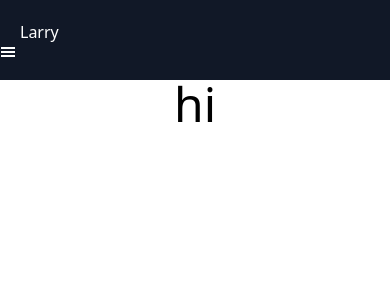
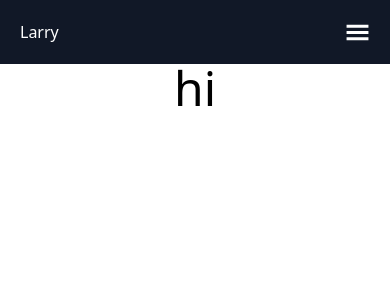
Before and after one commit to LarryWongKaHei/Portfolio, a React (Create React App) app: page / in a window 390 px wide. Shown: the top 300 px of the page. Built offline with nearby package versions, Linux system fonts and the light colour scheme.

Commit message:
Set up a show menu hamburger button

```diff
--- a/src/Components/Navbar.js
+++ b/src/Components/Navbar.js
@@ -1,12 +1,22 @@
 import { GiHamburgerMenu } from "react-icons/gi"
+import { useState } from "react"
 
 export function Navbar (){
+
+    const [showMenu, setShowMenu] = useState(false)
+
+    function clickMenu (){
+
+    }
+
     return (
-        <div className="bg-gray-900 text-white py-5 sticky top-0 grid">
+        <div className="bg-gray-900 text-white py-5 sticky top-0 grid grid-cols-1">
             <div id="logoAndName" className="flex justify-start ml-5">
                 Larry
             </div>
-            <GiHamburgerMenu />
+            <div>
+                <GiHamburgerMenu size={25} className="fixed top-5 right-5"/>
+            </div>
         </div>
     )
 }
```
